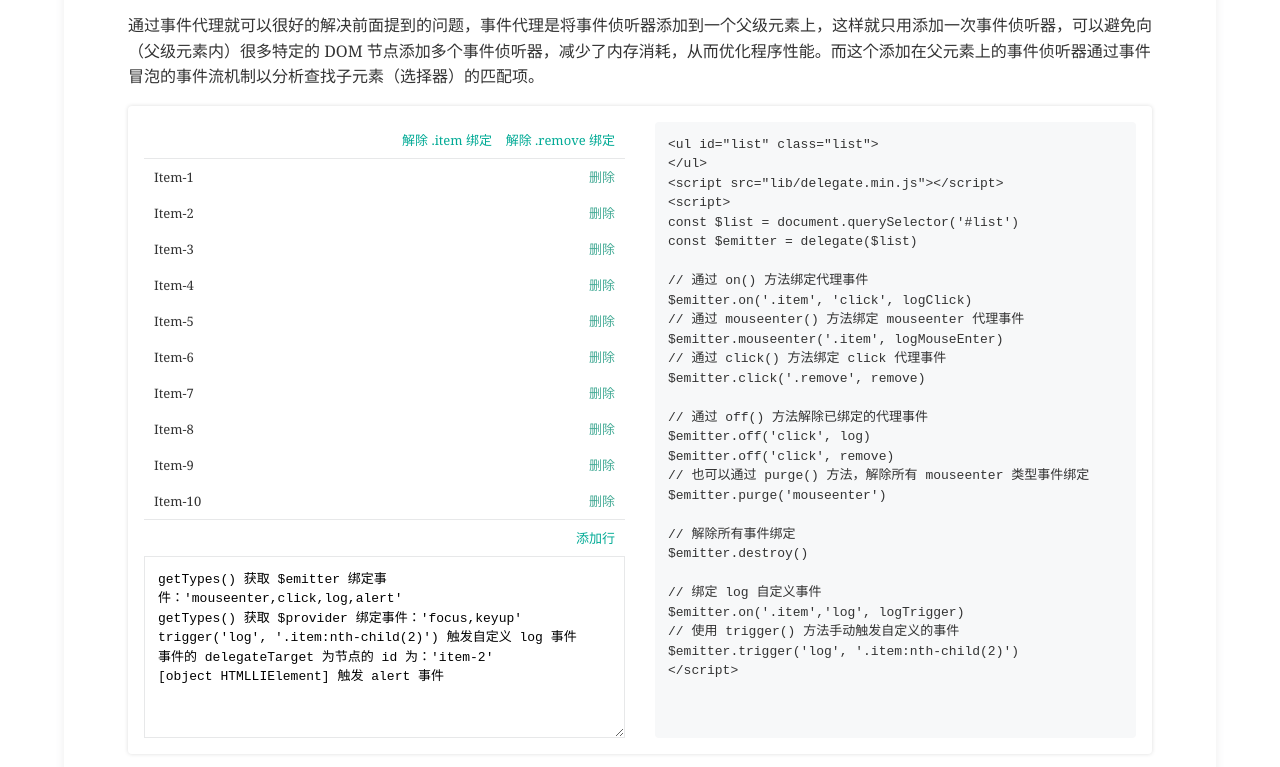
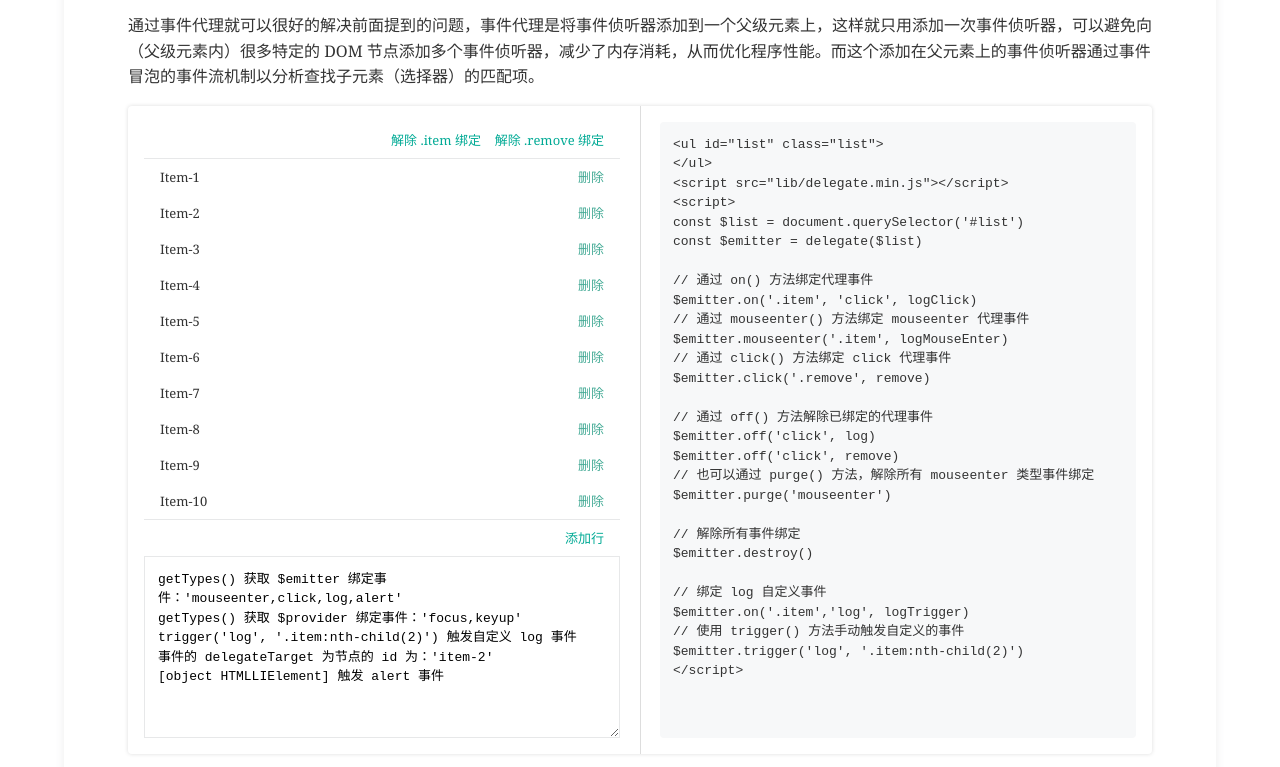
Before and after one commit to yaohaixiao/delegate.js, a website: page docs/index.html in a window 1280 px wide. Shown: the part 2433-3200 px from the top of the page. Drawn offline with Linux system fonts and the light colour scheme.

Commit message:
docs: 调整样式

```diff
--- a/docs/css/style.css
+++ b/docs/css/style.css
@@ -50,14 +50,14 @@ a:hover {
   color: #01aa95;
 }
 
-.main{
-  margin:0 auto;
+.main {
+  margin: 0 auto;
   min-width: 960px;
-  overflow:hidden;
+  overflow: hidden;
 }
 
 .links,
-.article{
+.article {
   margin: 2em 4em;
   overflow: hidden;
 }
@@ -88,7 +88,7 @@ a:hover {
   overflow: hidden;
 }
 
-.article h3{
+.article h3 {
   height: 30px;
   line-height: 30px;
   font-size: 20px;
@@ -102,13 +102,13 @@ a:hover {
   overflow: hidden;
 }
 
-.table th{
+.table th {
   padding: 2em 0;
 }
 
 .table th,
-.table td{
-  text-align:center;
+.table td {
+  text-align: center;
   border-left: 1px solid #ddd;
 }
 
@@ -123,8 +123,7 @@ a:hover {
 }
 
 .code,
-.textarea{
-  font-family: "Courier New", Consolas, Georgia, Arial, sans-serif;
+.textarea {
   font-size: 13px;
   line-height: 150%;
 }
@@ -139,13 +138,33 @@ a:hover {
   overflow: auto;
 }
 
+.code,
+.code code,
+.textarea {
+  font-family: "Courier New", Consolas, Georgia, Arial, sans-serif;
+}
+
 .case {
+  position: relative;
+  z-index: 1;
   display: grid;
   grid-template-columns: repeat(2, 1fr);
-  gap: 30px;
+  gap: 40px;
   padding: 1em;
   border-radius: 4px;
   box-shadow: 0 0 4px #ddd;
+  overflow: hidden;
+}
+
+.case:after {
+  content: '';
+  position: absolute;
+  z-index: 2;
+  top: 0;
+  left: 50%;
+  height: 100%;
+  width: 0;
+  border-left: 1px solid #ddd;
   overflow: hidden;
 }
 
@@ -154,7 +173,7 @@ a:hover {
   height: 36px;
   line-height: 36px;
   font-size: 14px;
-  padding: 0 10px;
+  padding: 0 16px;
   text-align: right;
   overflow: hidden;
 }
@@ -217,7 +236,7 @@ a:hover {
   height: 36px;
   line-height: 36px;
   cursor: pointer;
-  padding: 0 10px;
+  padding: 0 16px;
 }
 
 .item:hover {
```
